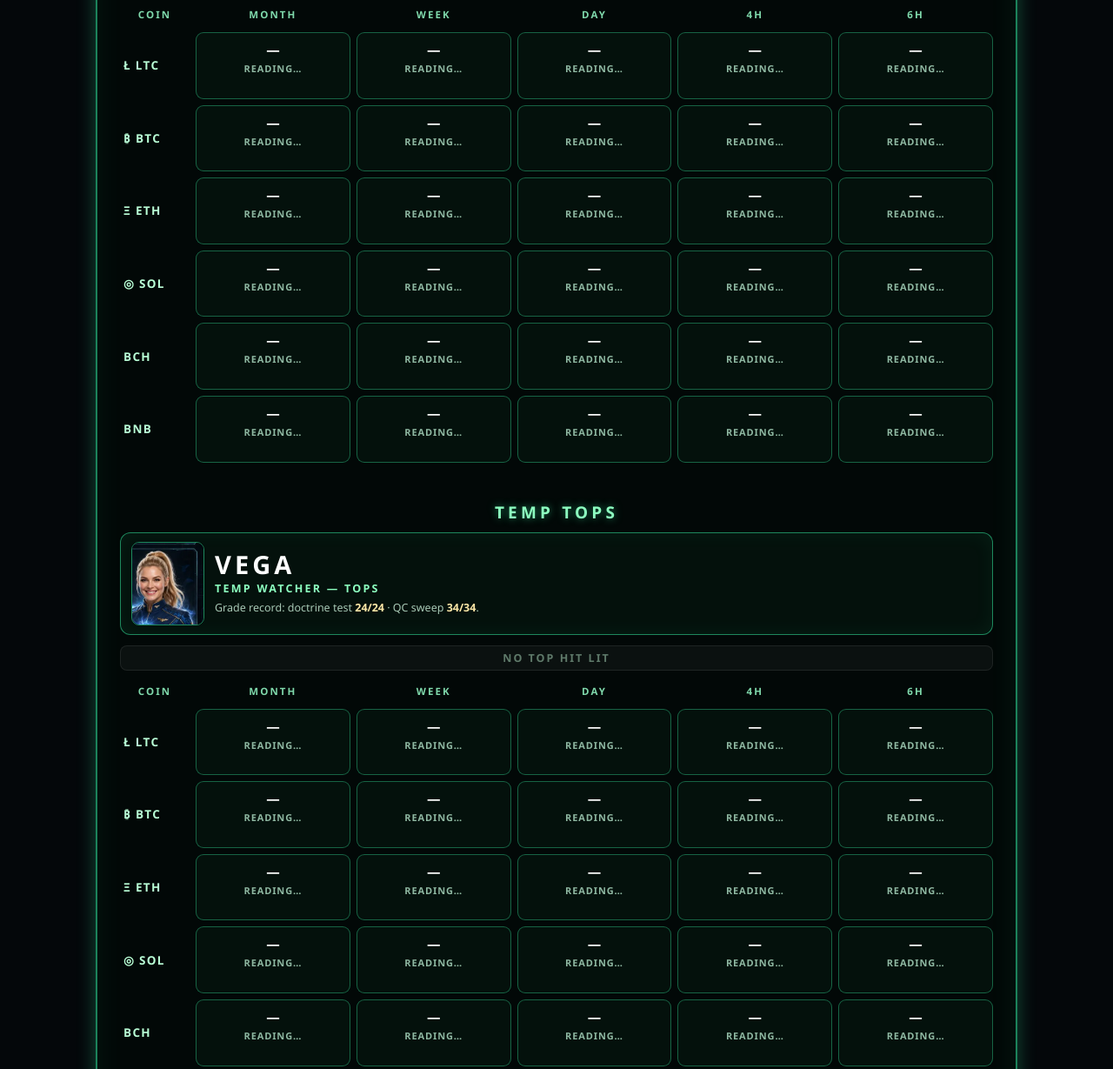
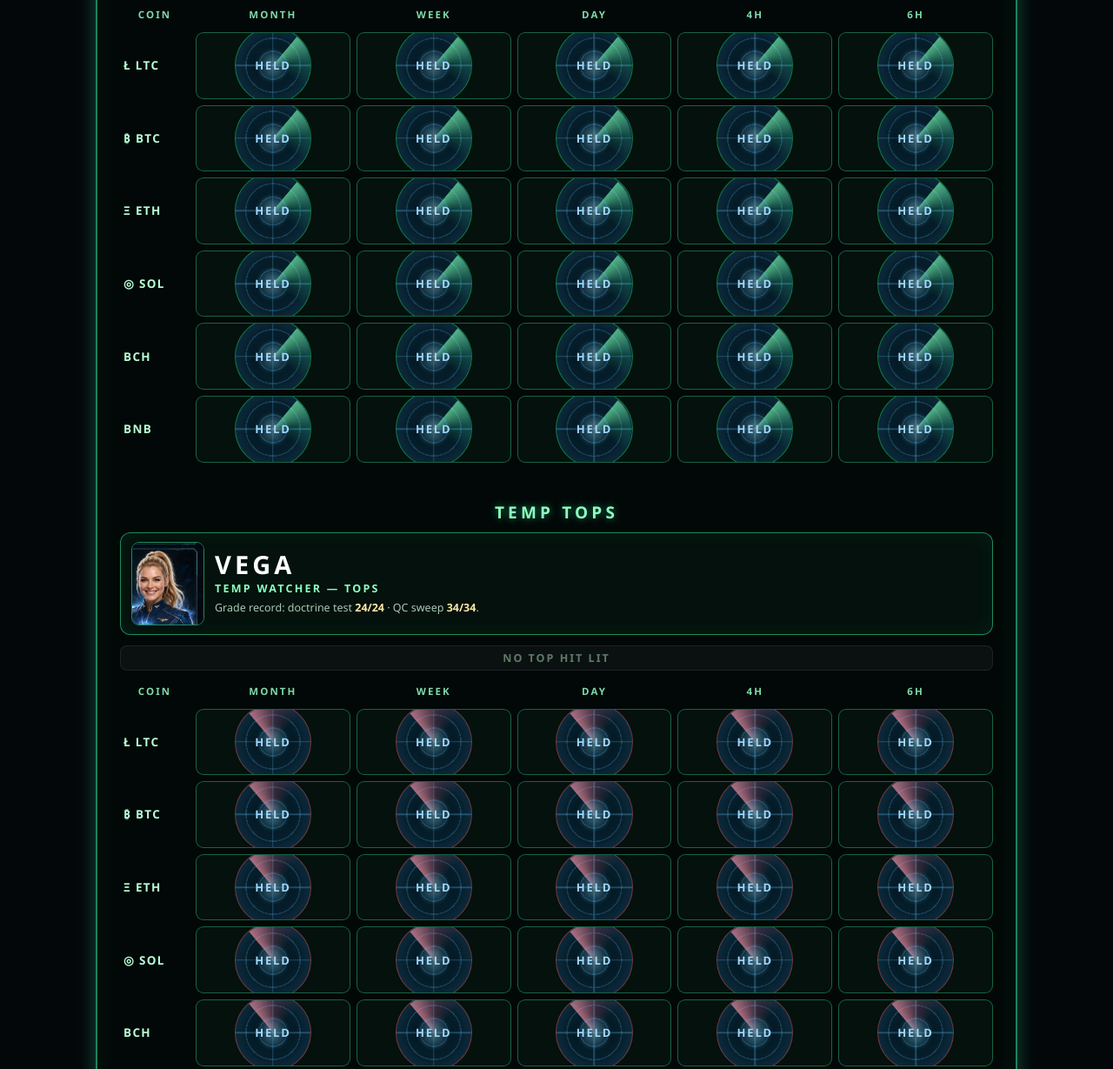
Before and after one commit to longshotwolf/war-cove-live-board, a plain HTML site: page index.html in a window 1280 px wide. Shown: the part 2259-3488 px from the top of the page at 87% size. Drawn offline with Linux system fonts and the light colour scheme; no server answers.

Commit message:
Exception 16: Terra/Vega radar windows — radar tech inside the existing temp windows, sizes unchanged (his order Nov 19 2026)

```diff
--- a/index.html
+++ b/index.html
@@ -292,6 +292,82 @@
   .tcell.lit-b .tstate{color:#ffd9de;}
   .tcell.lit-t{animation:flashEm .9s ease-in-out infinite; border-color:rgba(34,255,136,.9);}
   .tcell.lit-t .tstate{color:#d9ffe9;}
+  /* ---------- TERRA / VEGA RADAR WINDOWS (exception 16, his order Nov 19, 2026) ----------
+     Display only: radar technology INSIDE Terra's and Vega's existing
+     windows. The Warlord's size law stands — the windows keep their exact
+     size, position and footprint; only the inside of each temp cell
+     changes. The radar is an absolutely-positioned backdrop layer (it
+     contributes nothing to layout), in Sierra's blue hologram-energy
+     family with each office's own identity: Terra's sweep turns
+     clockwise in emerald (she sweeps the downside for temp BOTTOMS),
+     Vega's turns counter-clockwise in rose (she mirrors for temp TOPS).
+     Dead center of each radar rides the cell's existing readout — the
+     coin, the office's forming-HA temp level, and the distance to it —
+     painted by the same tempRenderCell off the same tempCells records:
+     no new feed, no new level computation, no new poll. On a temp HIT
+     the radar's ring flashes the army color (green for a bottom hit,
+     red for a top hit) alongside — never instead of — the cell's own
+     existing hit flash. A cell whose read has not landed shows HELD on
+     its radar, the same law as every other office. */
+  #bot-grid .tcell, #top-grid .tcell{position:relative; overflow:hidden;}
+  #bot-grid .tcell .tradar, #top-grid .tcell .tradar{
+    position:absolute; left:50%; top:50%; height:118%; aspect-ratio:1/1;
+    transform:translate(-50%,-50%); border-radius:50%; z-index:0; pointer-events:none;
+    background:
+      radial-gradient(circle at 50% 50%, rgba(120,220,255,.16) 0%, rgba(40,140,255,.08) 34%, rgba(6,18,34,.10) 72%),
+      repeating-radial-gradient(circle at 50% 50%, rgba(96,196,255,.20) 0 1.5px, transparent 1.5px 25%);
+    box-shadow:inset 0 0 22px rgba(64,170,255,.25), inset 0 0 55px rgba(30,110,255,.12);
+    overflow:hidden;
+  }
+  #bot-grid .tcell .tradar{border:1.5px solid rgba(34,255,136,.45);}
+  #top-grid .tcell .tradar{border:1.5px solid rgba(251,113,133,.45);}
+  #bot-grid .tcell .tradar::before, #bot-grid .tcell .tradar::after,
+  #top-grid .tcell .tradar::before, #top-grid .tcell .tradar::after{
+    content:""; position:absolute; background:rgba(96,196,255,.28); z-index:1;
+  }
+  #bot-grid .tcell .tradar::before, #top-grid .tcell .tradar::before{left:50%; top:0; width:1.5px; height:100%; transform:translateX(-50%);}
+  #bot-grid .tcell .tradar::after, #top-grid .tcell .tradar::after{top:50%; left:0; height:1.5px; width:100%; transform:translateY(-50%);}
+  #bot-grid .tcell .tradar .sweep, #top-grid .tcell .tradar .sweep{
+    position:absolute; inset:0; border-radius:50%; z-index:2;
+    animation:radarSpin 4.5s linear infinite;
+  }
+  #bot-grid .tcell .tradar .sweep{background:conic-gradient(from 0deg, rgba(120,255,180,.65), rgba(60,220,150,.20) 45deg, transparent 85deg);}
+  #top-grid .tcell .tradar .sweep{background:conic-gradient(from 0deg, rgba(255,150,170,.65), rgba(240,90,120,.20) 45deg, transparent 85deg); animation-direction:reverse;}
+  #bot-grid .tcell .tradar .core, #top-grid .tcell .tradar .core{
+    position:absolute; left:50%; top:50%; width:46%; height:46%; z-index:2;
+    transform:translate(-50%,-50%); border-radius:50%;
+    background:radial-gradient(circle, rgba(190,240,255,.42) 0%, rgba(90,190,255,.18) 45%, transparent 72%);
+    filter:blur(1px);
+  }
+  #bot-grid .tcell .tradar .tring, #top-grid .tcell .tradar .tring{
+    position:absolute; inset:0; border-radius:50%; z-index:3;
+    border:2.5px solid transparent;
+  }
+  #bot-grid .tcell.lit-b .tradar .tring{animation:trFlashG .9s ease-in-out infinite;}
+  #top-grid .tcell.lit-t .tradar .tring{animation:trFlashR .9s ease-in-out infinite;}
+  @keyframes trFlashG{0%,100%{border-color:rgba(34,255,136,.12); box-shadow:inset 0 0 10px rgba(34,255,136,.04);}50%{border-color:rgba(34,255,136,.95); box-shadow:0 0 16px rgba(34,255,136,.55), inset 0 0 20px rgba(34,255,136,.30);}}
+  @keyframes trFlashR{0%,100%{border-color:rgba(255,68,85,.12); box-shadow:inset 0 0 10px rgba(255,68,85,.04);}50%{border-color:rgba(255,68,85,.95); box-shadow:0 0 16px rgba(255,68,85,.55), inset 0 0 20px rgba(255,68,85,.30);}}
+  #bot-grid .tcell .tlvlrow, #top-grid .tcell .tlvlrow{
+    position:relative; z-index:2; white-space:nowrap;
+    font-size:15.5px; font-weight:800; color:#fff; text-shadow:0 1px 6px rgba(0,10,20,.9);
+  }
+  #bot-grid .tcell .tcn, #top-grid .tcell .tcn{
+    font-size:9.5px; font-weight:800; letter-spacing:.18em; color:#9fd8ff;
+    margin-right:6px; vertical-align:2px;
+  }
+  #bot-grid .tcell .tstate, #top-grid .tcell .tstate,
+  #bot-grid .tcell .trec, #top-grid .tcell .trec{
+    position:relative; z-index:2; text-shadow:0 1px 6px rgba(0,10,20,.9);
+  }
+  #bot-grid .tcell .theld-label, #top-grid .tcell .theld-label{
+    position:absolute; inset:0; z-index:3; display:none;
+    align-items:center; justify-content:center;
+    font-size:13px; font-weight:900; letter-spacing:.14em; color:#9fd8ff;
+    text-shadow:0 1px 8px rgba(0,10,20,.9);
+  }
+  #bot-grid .tcell.theld .theld-label, #top-grid .tcell.theld .theld-label{display:flex;}
+  #bot-grid .tcell.theld .tlvlrow, #bot-grid .tcell.theld .tstate, #bot-grid .tcell.theld .trec,
+  #top-grid .tcell.theld .tlvlrow, #top-grid .tcell.theld .tstate, #top-grid .tcell.theld .trec{visibility:hidden;}
   /* ---------- FOUR POINTS ---------- */
   .fpline{
     display:flex; justify-content:space-between; gap:8px; padding:1px 2px;
@@ -1682,8 +1758,10 @@ const tempCells = {}; // "bottom|LTCUSDT|MONTH" -> cell record
       grid.appendChild(c);
       for(const f of FRAMES){
         const el = document.createElement("div");
-        el.className = "tcell";
-        el.innerHTML = '<div class="tlvl">—</div><div class="tstate">READING…</div><div class="trec"></div>';
+        el.className = "tcell theld";
+        el.innerHTML = '<div class="tradar"><div class="sweep"></div><div class="core"></div><div class="tring"></div></div>' +
+          '<div class="tlvlrow"><span class="tcn">' + NAMES[s] + '</span><span class="tlvl">—</span></div>' +
+          '<div class="tstate">READING…</div><div class="trec"></div><div class="theld-label">HELD</div>';
         grid.appendChild(el);
         tempCells[side + "|" + s + "|" + f.key] = {
           side, symbol:s, frame:f.key, el,
@@ -1737,6 +1815,7 @@ const oneCells = {}; // "one|bottom|LTCUSDT" -> cell record
 })();
 
 function tempRenderCell(cell){
+  cell.el.classList.toggle("theld", cell.level == null); // radar HELD state (exception 16) — display only
   cell.lvlEl.textContent = fmtPrice(cell.level);
   if(cell.state === "through"){
     cell.stateEl.textContent = "THROUGH — NOT HOLDING";
```
